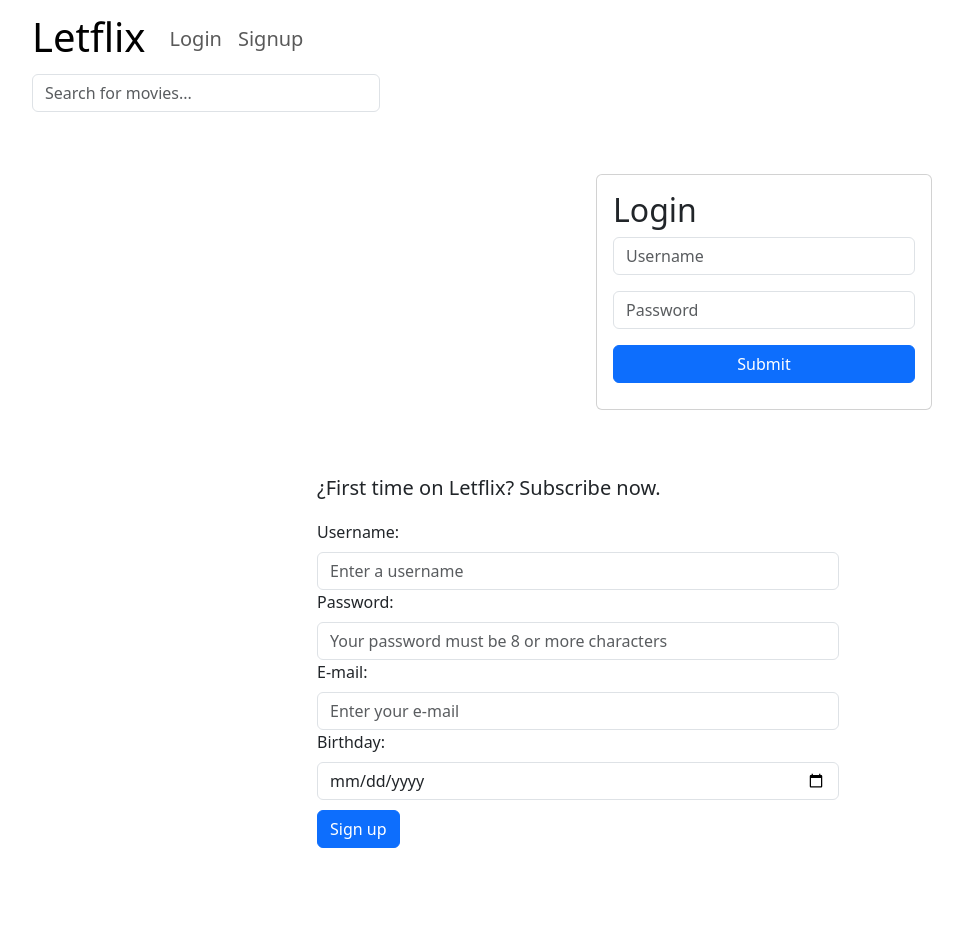
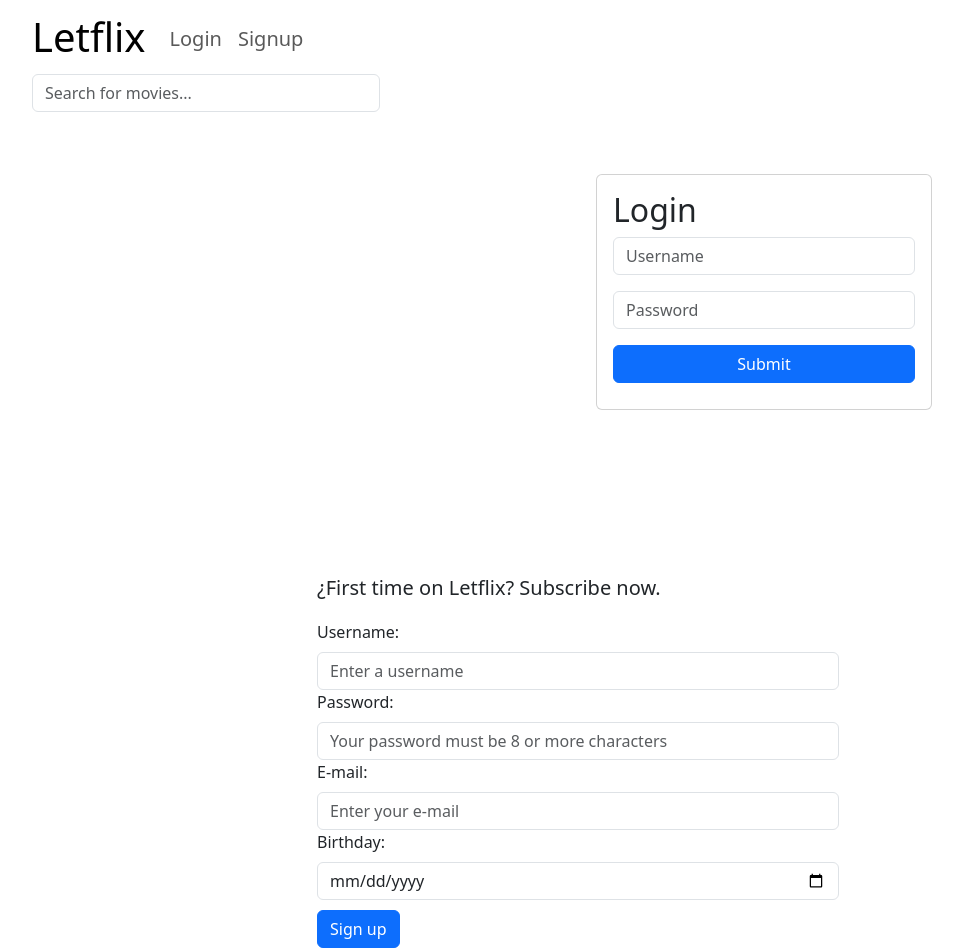
Before and after one commit to Pablocubo/myFlix-client, a React (Vite) app: page / in a window 1280 px wide. Shown: the top 952 px of the page, without its empty margins (62-1025 px from the left). Before the commit the page ends 858 px from the top, so only its background shows below. Built offline with nearby package versions, Linux system fonts and the light colour scheme.

Commit message:
align style of signup and login

```diff
--- a/src/components/signup-view/signup-view.jsx
+++ b/src/components/signup-view/signup-view.jsx
@@ -44,7 +44,7 @@ export const SignupView = () => {
 
 
   return (
-    <Container>
+    <Container style={{ marginTop: '100px' }}>
       <Row className="justify-content-center">
           <Col md={6}>
         <CardGroup>
```
Also changed, not shown: 2 other files (tests, documents, lock files or other folders).
